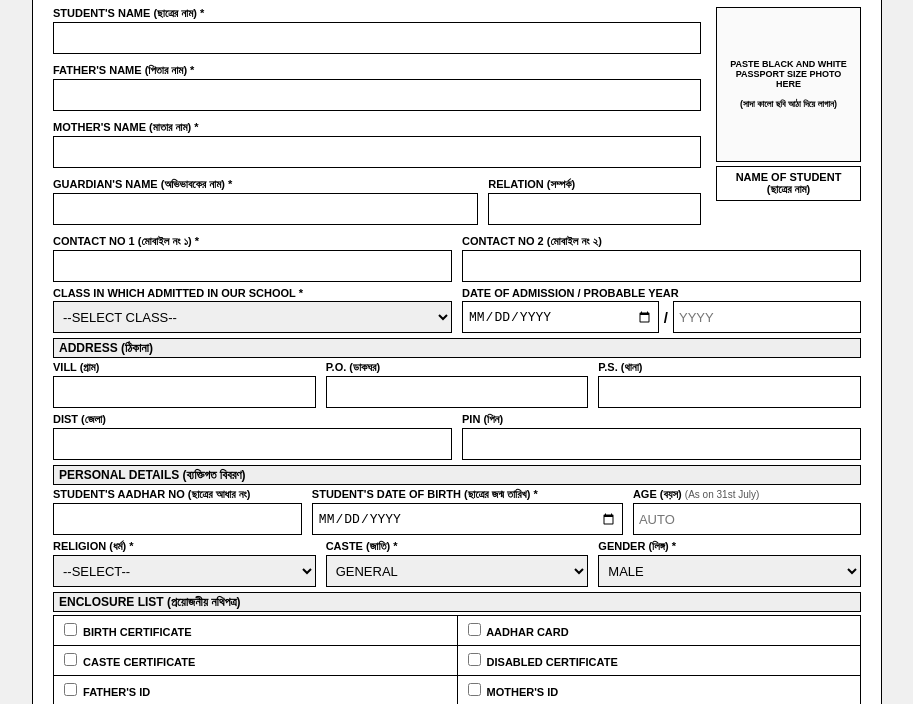
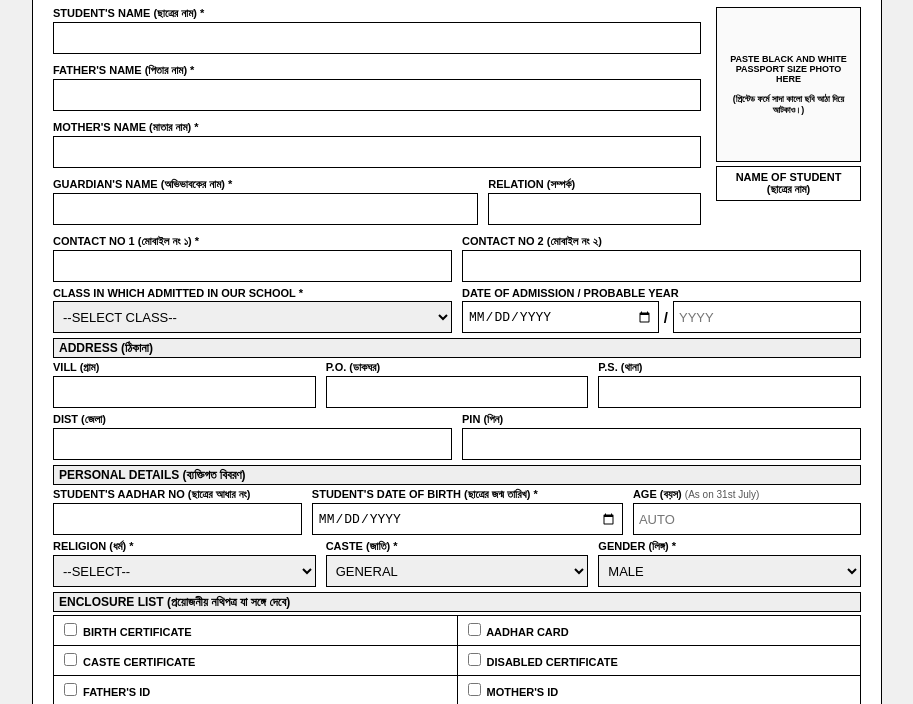
Before and after one commit to DHS2026/IX-Registration-Form, a plain HTML site: page index.html in a window 1280 px wide. Shown: the part 96-800 px from the top of the page, without its empty margins (183-1096 px from the left). Drawn offline with Linux system fonts and the light colour scheme.

Commit message:
Revise photo instructions and enclosure list title
Updated instructions for photo attachment and enclosure list.

```diff
--- a/index.html
+++ b/index.html
@@ -85,7 +85,7 @@
   </div>
  </div>
  <div class="photo-side-container">
-  <div class="photo-box">PASTE BLACK AND WHITE<br>PASSPORT SIZE PHOTO<br>HERE<br><br>(সাদা কালো ছবি আঠা দিয়ে লাগান)</div>
+  <div class="photo-box">PASTE BLACK AND WHITE<br>PASSPORT SIZE PHOTO<br>HERE<br><br>(প্রিন্টেড ফর্মে সাদা কালো ছবি আঠা দিয়ে আটকাও।)</div>
   <div class="photo-name-box" id="nameDisplayBox">NAME OF STUDENT<br>(ছাত্রের নাম)</div>
  </div>
 </div>
@@ -152,7 +152,7 @@
  </div>
 </div>
 
-<div class="section-title">ENCLOSURE LIST (প্রয়োজনীয় নথিপত্র)</div>
+<div class="section-title">ENCLOSURE LIST (প্রয়োজনীয় নথিপত্র যা সঙ্গে দেবে)</div>
 <table class="enclosure-table">
  <tr>
   <td><div class="check-box-wrapper"><label><input type="checkbox" name="enc1" onchange="toggleTick(this)"> <span>BIRTH CERTIFICATE</span></label><span class="tick-mark">✔️</span></div></td>
```
